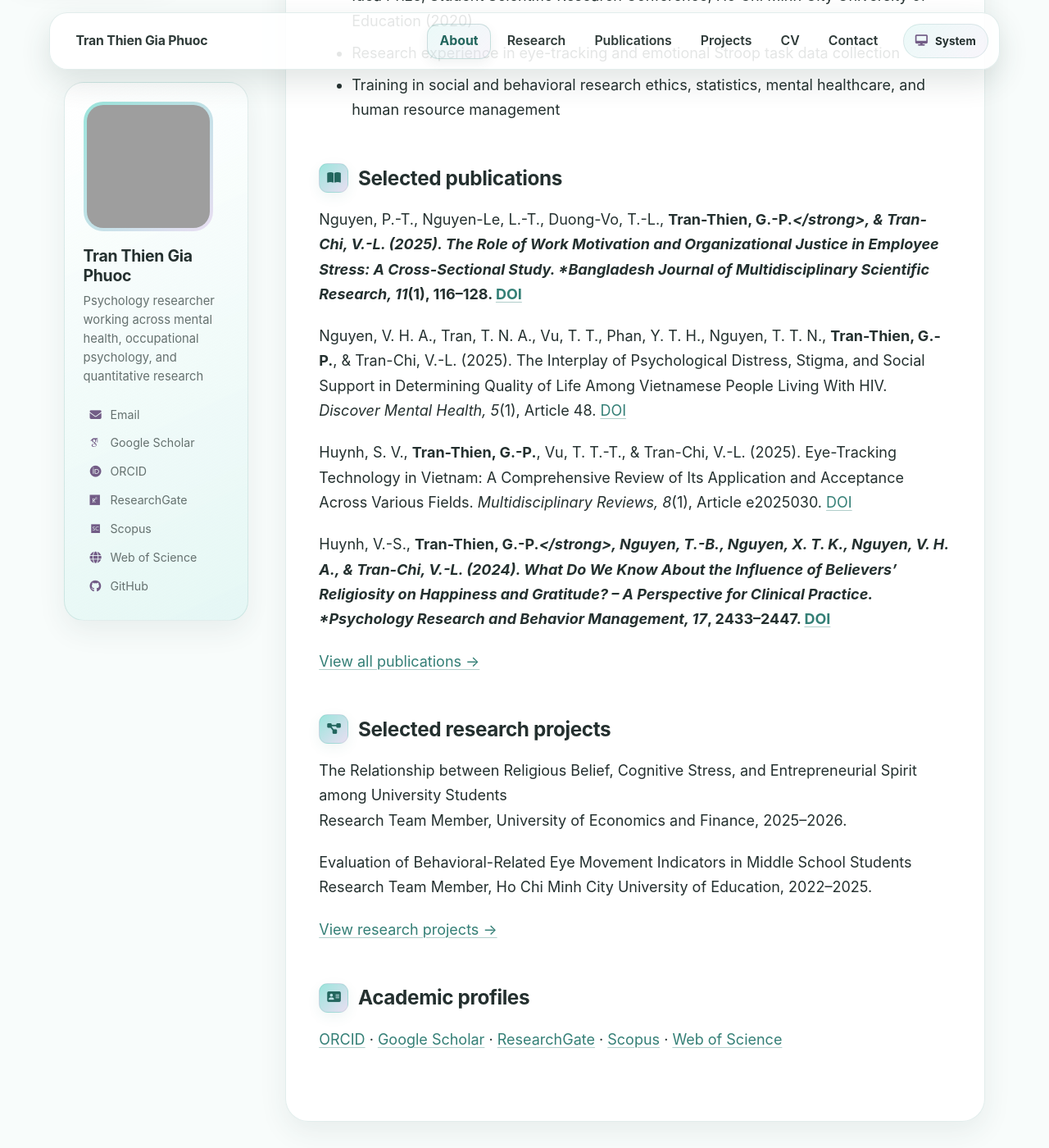
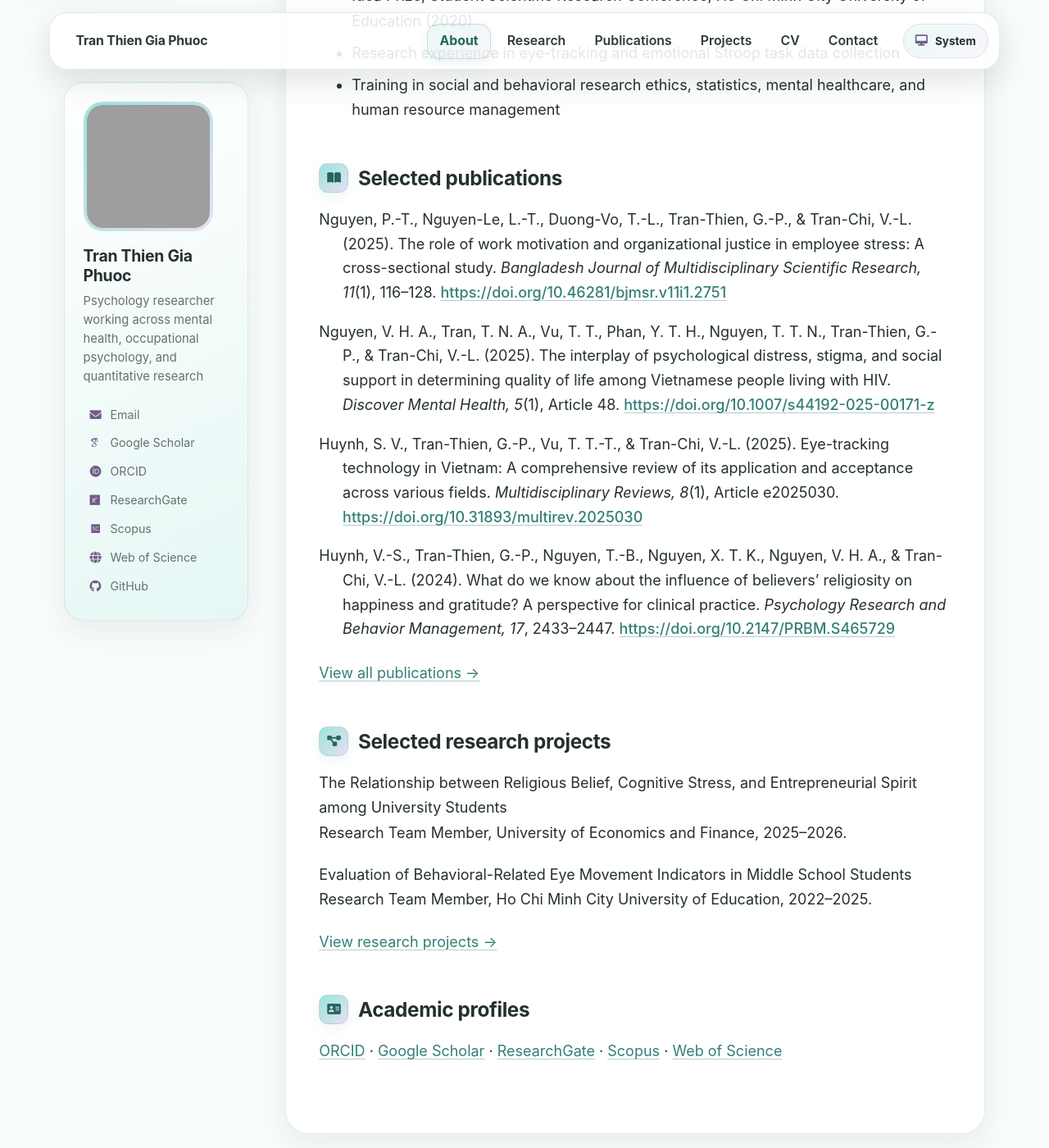
Before and after one commit to ttgpPsychMH/ttgpPsychMH.github.io, a Jekyll site: the page built from _pages/about.md, in a window 1280 px wide and 1400 px high, scrolled down 1068 px. Shown: the whole window at 82% size. Built offline with Jekyll 4.4.1, drawn with Linux system fonts in a browser that asks for light colours; some web fonts are replaced; a script that is not in the unit is left out; grey boxes are pictures that could not be loaded.

Commit message:
Fix selected publications to APA 7
Format the homepage selected references in APA 7 style, remove broken bold/italic markup, show full DOI URLs, add hanging indents, and protect the block with automated QA.

```diff
--- a/_pages/about.md
+++ b/_pages/about.md
@@ -34,13 +34,17 @@ My research experience includes study design, data collection, manuscript prepar
 
 ## Selected publications
 
-Nguyen, P.-T., Nguyen-Le, L.-T., Duong-Vo, T.-L., <strong>Tran-Thien, G.-P.*</strong>, & Tran-Chi, V.-L. (2025). The Role of Work Motivation and Organizational Justice in Employee Stress: A Cross-Sectional Study. *Bangladesh Journal of Multidisciplinary Scientific Research, 11*(1), 116–128. [DOI](https://doi.org/10.46281/bjmsr.v11i1.2751)
+<div class="selected-publications" role="list" aria-label="Selected publications in APA 7th edition format">
 
-Nguyen, V. H. A., Tran, T. N. A., Vu, T. T., Phan, Y. T. H., Nguyen, T. T. N., <strong>Tran-Thien, G.-P.</strong>, & Tran-Chi, V.-L. (2025). The Interplay of Psychological Distress, Stigma, and Social Support in Determining Quality of Life Among Vietnamese People Living With HIV. *Discover Mental Health, 5*(1), Article 48. [DOI](https://doi.org/10.1007/s44192-025-00171-z)
+<p role="listitem">Nguyen, P.-T., Nguyen-Le, L.-T., Duong-Vo, T.-L., Tran-Thien, G.-P., &amp; Tran-Chi, V.-L. (2025). The role of work motivation and organizational justice in employee stress: A cross-sectional study. <em>Bangladesh Journal of Multidisciplinary Scientific Research, 11</em>(1), 116–128. <a href="https://doi.org/10.46281/bjmsr.v11i1.2751">https://doi.org/10.46281/bjmsr.v11i1.2751</a></p>
 
-Huynh, S. V., <strong>Tran-Thien, G.-P.</strong>, Vu, T. T.-T., & Tran-Chi, V.-L. (2025). Eye-Tracking Technology in Vietnam: A Comprehensive Review of Its Application and Acceptance Across Various Fields. *Multidisciplinary Reviews, 8*(1), Article e2025030. [DOI](https://doi.org/10.31893/multirev.2025030)
+<p role="listitem">Nguyen, V. H. A., Tran, T. N. A., Vu, T. T., Phan, Y. T. H., Nguyen, T. T. N., Tran-Thien, G.-P., &amp; Tran-Chi, V.-L. (2025). The interplay of psychological distress, stigma, and social support in determining quality of life among Vietnamese people living with HIV. <em>Discover Mental Health, 5</em>(1), Article 48. <a href="https://doi.org/10.1007/s44192-025-00171-z">https://doi.org/10.1007/s44192-025-00171-z</a></p>
 
-Huynh, V.-S., <strong>Tran-Thien, G.-P.*</strong>, Nguyen, T.-B., Nguyen, X. T. K., Nguyen, V. H. A., & Tran-Chi, V.-L. (2024). What Do We Know About the Influence of Believers’ Religiosity on Happiness and Gratitude? – A Perspective for Clinical Practice. *Psychology Research and Behavior Management, 17*, 2433–2447. [DOI](https://doi.org/10.2147/PRBM.S465729)
+<p role="listitem">Huynh, S. V., Tran-Thien, G.-P., Vu, T. T.-T., &amp; Tran-Chi, V.-L. (2025). Eye-tracking technology in Vietnam: A comprehensive review of its application and acceptance across various fields. <em>Multidisciplinary Reviews, 8</em>(1), Article e2025030. <a href="https://doi.org/10.31893/multirev.2025030">https://doi.org/10.31893/multirev.2025030</a></p>
+
+<p role="listitem">Huynh, V.-S., Tran-Thien, G.-P., Nguyen, T.-B., Nguyen, X. T. K., Nguyen, V. H. A., &amp; Tran-Chi, V.-L. (2024). What do we know about the influence of believers’ religiosity on happiness and gratitude? A perspective for clinical practice. <em>Psychology Research and Behavior Management, 17</em>, 2433–2447. <a href="https://doi.org/10.2147/PRBM.S465729">https://doi.org/10.2147/PRBM.S465729</a></p>
+
+</div>
 
 [View all publications →](/publications/)
 
--- a/_sass/custom.scss
+++ b/_sass/custom.scss
@@ -1292,3 +1292,40 @@ pre {
     z-index: 30;
   }
 }
+
+
+/* ==========================================================================
+   SELECTED PUBLICATIONS — APA 7 REFERENCE STYLE
+   ========================================================================== */
+
+.selected-publications {
+  margin: 0.9rem 0 1.35rem;
+}
+
+.selected-publications p {
+  margin: 0 0 1rem !important;
+  padding-left: 1.6rem;
+  text-indent: -1.6rem;
+  font-style: normal;
+  font-weight: 400;
+  line-height: 1.65;
+}
+
+.selected-publications p:last-child {
+  margin-bottom: 0 !important;
+}
+
+.selected-publications em {
+  font-style: italic;
+  font-weight: 400;
+}
+
+.selected-publications strong {
+  font-weight: 400;
+}
+
+.selected-publications a {
+  overflow-wrap: anywhere;
+  font-style: normal;
+  font-weight: 500;
+}
```
Also changed, not shown: scripts/validate_site.py (+31 -0 lines).
